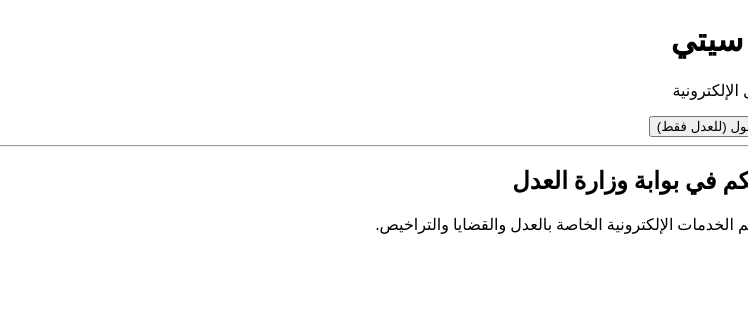
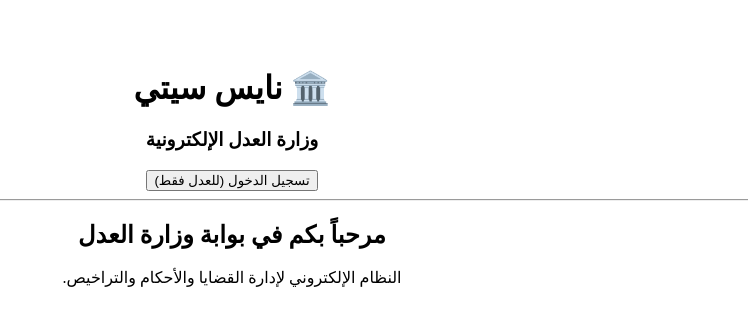
Before and after one commit to 38ed-ma/nice-justice, a Next.js app: page / in a window 1280 px wide. Shown: the top 326 px of the page, without its empty margins (532-1280 px from the left). Built offline with nearby package versions, Linux system fonts and the light colour scheme.

Commit message:
Update page.tsx

```diff
--- a/app/page.tsx
+++ b/app/page.tsx
@@ -33,12 +33,12 @@ export default function Home() {
   }
 
   return (
-    <main>
+    <main style={{ padding: "40px", textAlign: "center" }}>
 
       {!role ? (
         <>
-          <h1>نايس سيتي</h1>
-          <p>وزارة العدل الإلكترونية</p>
+          <h1>🏛️ نايس سيتي</h1>
+          <h3>وزارة العدل الإلكترونية</h3>
 
           <button onClick={() => setLogin(true)}>
             تسجيل الدخول (للعدل فقط)
@@ -49,7 +49,7 @@ export default function Home() {
           <h2>مرحباً بكم في بوابة وزارة العدل</h2>
 
           <p>
-            هنا يتم تقديم الخدمات الإلكترونية الخاصة بالعدل والقضايا والتراخيص.
+            النظام الإلكتروني لإدارة القضايا والأحكام والتراخيص.
           </p>
 
           {login && (
@@ -82,18 +82,14 @@ export default function Home() {
               <p>{error}</p>
             </div>
           )}
+
         </>
       ) : (
+
         <>
-          <h1>🏛️ وزارة العدل الإلكترونية</h1>
+          <h1>🏛️ لوحة وزارة العدل</h1>
 
-          <hr />
-
-          <h2>مرحباً بك</h2>
-
-          <p>
-            المستخدم: {username}
-          </p>
+          <h2>مرحباً {username}</h2>
 
           <p>
             الرتبة: {role}
@@ -101,7 +97,7 @@ export default function Home() {
 
           <hr />
 
-          <h2>لوحة التحكم</h2>
+          <h2>الخدمات</h2>
 
           <button>
             ⚖️ القضايا
@@ -147,7 +143,7 @@ export default function Home() {
             </>
           )}
 
-          <br />
+          <br /><br />
 
           <button onClick={() => {
             setRole("")
```
